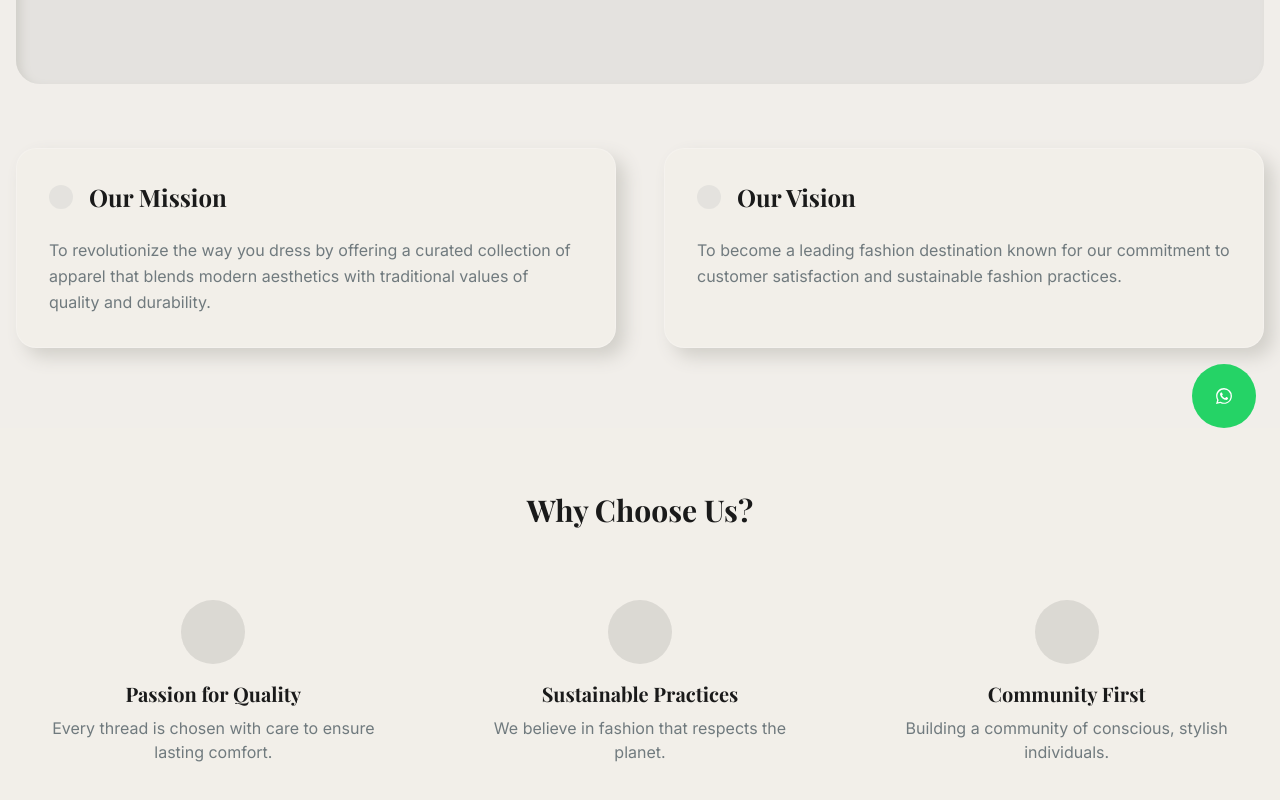
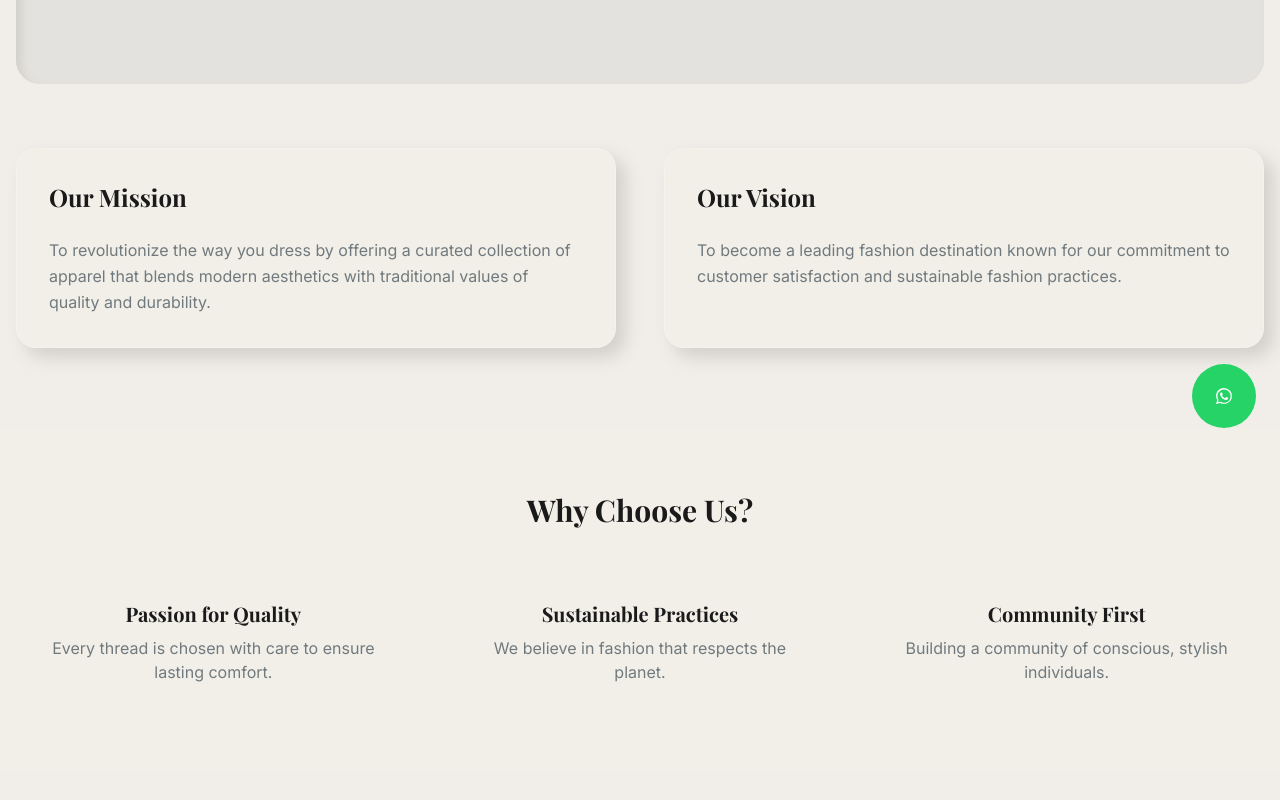
Before and after one commit to safwan125/softhreads, a Next.js app: page /about in a window 1280 px wide. Shown: the part 348-1148 px from the top of the page. Built offline with nearby package versions, Linux system fonts and the light colour scheme; a web font is replaced by a local one.

Commit message:
Remove empty icon placeholders from About page

```diff
--- a/src/app/about/page.tsx
+++ b/src/app/about/page.tsx
@@ -17,9 +17,6 @@ export default function AboutPage() {
                     {/* Mission */}
                     <div className="bg-bg rounded-neu p-8 shadow-neu hover:shadow-neu-sm transition-all duration-300 border border-white/20">
                         <div className="flex items-center gap-4 mb-6">
-                            <div className="p-3 bg-secondary/10 rounded-full text-primary">
-                                {/* <Target className="w-8 h-8" /> */} {/* Assuming Target is an icon component */}
-                            </div>
                             <h2 className="text-2xl font-bold text-primary font-serif">Our Mission</h2>
                         </div>
                         <p className="text-secondary leading-relaxed">
@@ -30,9 +27,6 @@ export default function AboutPage() {
                     {/* Vision */}
                     <div className="bg-bg rounded-neu p-8 shadow-neu hover:shadow-neu-sm transition-all duration-300 border border-white/20">
                         <div className="flex items-center gap-4 mb-6">
-                            <div className="p-3 bg-secondary/10 rounded-full text-primary">
-                                {/* <Eye className="w-8 h-8" /> */} {/* Assuming Eye is an icon component */}
-                            </div>
                             <h2 className="text-2xl font-bold text-primary font-serif">Our Vision</h2>
                         </div>
                         <p className="text-secondary leading-relaxed">
@@ -48,23 +42,14 @@ export default function AboutPage() {
                     <h2 className="text-3xl font-bold text-primary text-center mb-12 font-serif">Why Choose Us?</h2>
                     <div className="grid grid-cols-1 md:grid-cols-3 gap-8">
                         <div className="text-center p-6 rounded-2xl hover:bg-white/50 transition-colors">
-                            <div className="bg-primary/10 w-16 h-16 rounded-full flex items-center justify-center mx-auto mb-4 text-primary">
-                                {/* <Heart className="w-8 h-8" /> */} {/* Assuming Heart is an icon component */}
-                            </div>
                             <h3 className="text-xl font-bold text-primary mb-2 font-serif">Passion for Quality</h3>
                             <p className="text-secondary">Every thread is chosen with care to ensure lasting comfort.</p>
                         </div>
                         <div className="text-center p-6 rounded-2xl hover:bg-white/50 transition-colors">
-                            <div className="bg-primary/10 w-16 h-16 rounded-full flex items-center justify-center mx-auto mb-4 text-primary">
-                                {/* <Globe className="w-8 h-8" /> */} {/* Assuming Globe is an icon component */}
-                            </div>
                             <h3 className="text-xl font-bold text-primary mb-2 font-serif">Sustainable Practices</h3>
                             <p className="text-secondary">We believe in fashion that respects the planet.</p>
                         </div>
                         <div className="text-center p-6 rounded-2xl hover:bg-white/50 transition-colors">
-                            <div className="bg-primary/10 w-16 h-16 rounded-full flex items-center justify-center mx-auto mb-4 text-primary">
-                                {/* <Users className="w-8 h-8" /> */} {/* Assuming Users is an icon component */}
-                            </div>
                             <h3 className="text-xl font-bold text-primary mb-2 font-serif">Community First</h3>
                             <p className="text-secondary">Building a community of conscious, stylish individuals.</p>
                         </div>
```
